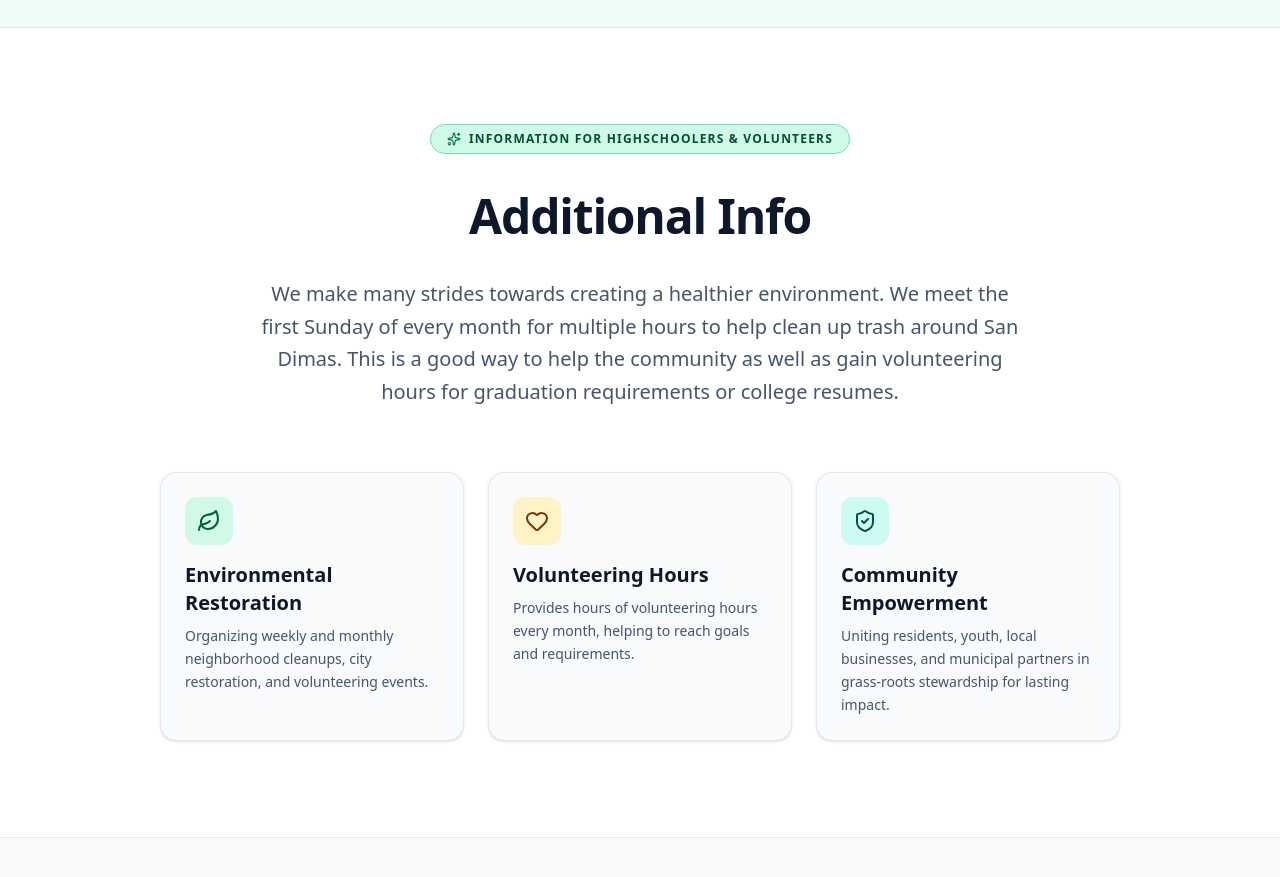
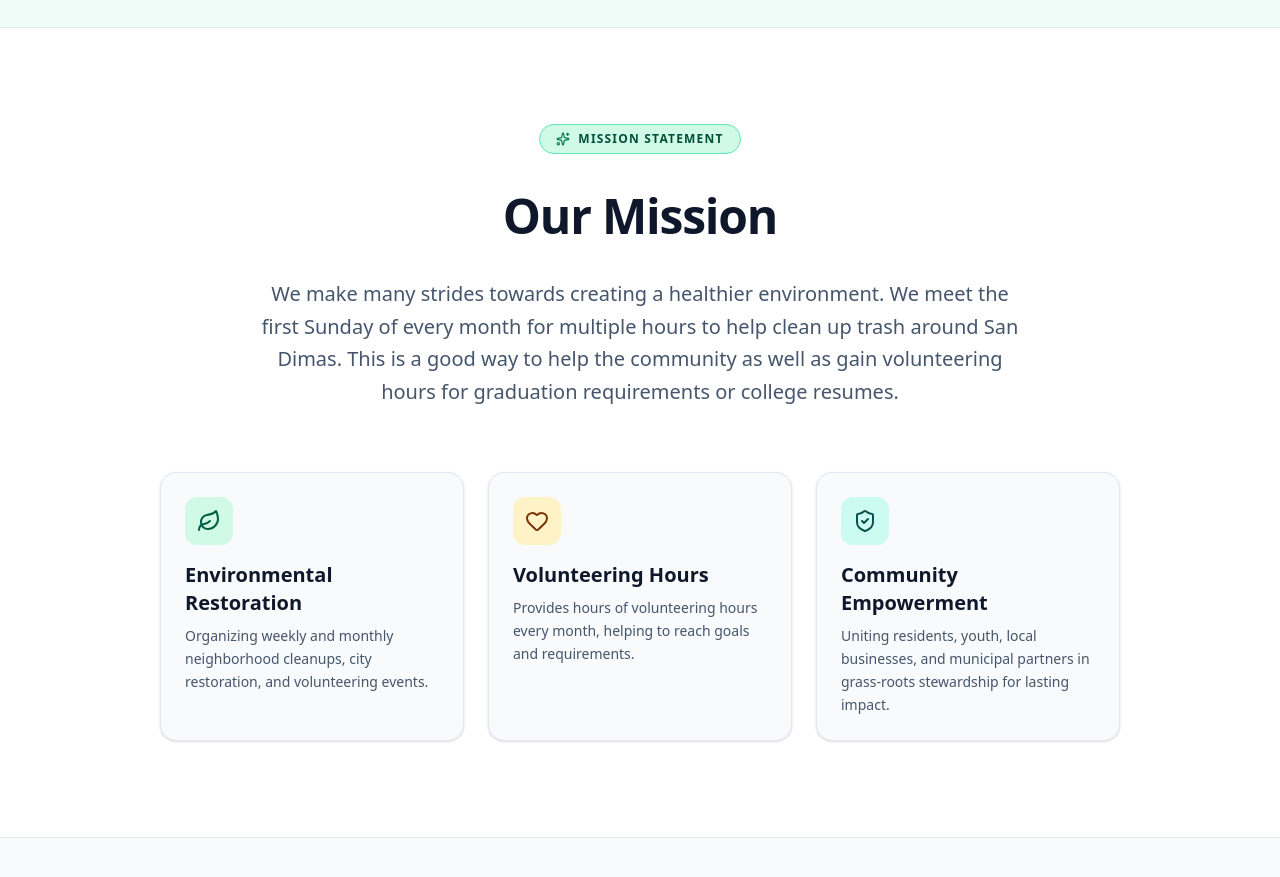
Before and after one commit to G-Stylo/TrashWranglersWebste, a React (Vite) app: page / in a window 1280 px wide. Shown: the part 820-1697 px from the top of the page. Built offline with nearby package versions, Linux system fonts and the light colour scheme.

Commit message:
Update Who Are We section

```diff
--- a/src/components/OurMission.tsx
+++ b/src/components/OurMission.tsx
@@ -9,12 +9,12 @@ export const OurMission: React.FC = () => {
         {/* Top Badge */}
         <div className="inline-flex items-center gap-2 px-4 py-1.5 rounded-full bg-emerald-100 text-emerald-900 text-xs font-bold uppercase tracking-widest border border-emerald-300">
           <Sparkles className="w-3.5 h-3.5 text-emerald-700" />
-          <span>Information For Highschoolers & Volunteers</span>
+          <span>Mission Statement</span>
         </div>
 
         {/* Headline */}
         <h2 className="text-3xl sm:text-4xl lg:text-5xl font-black text-slate-900 tracking-tight leading-tight">
-          Additional Info
+          Our Mission
         </h2>
 
         {/* Description */}
```
